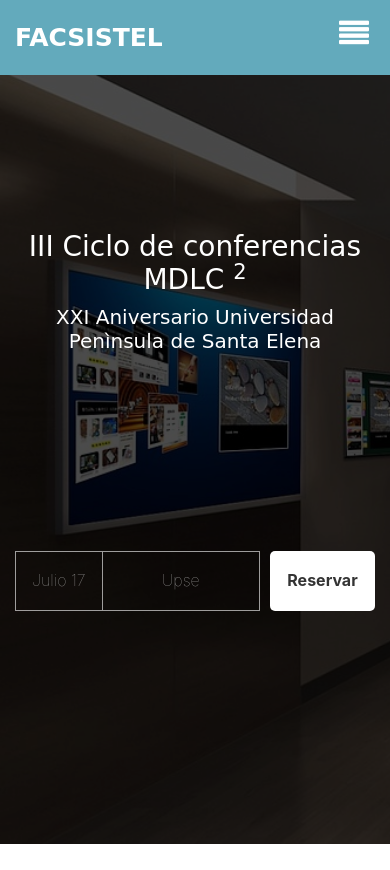
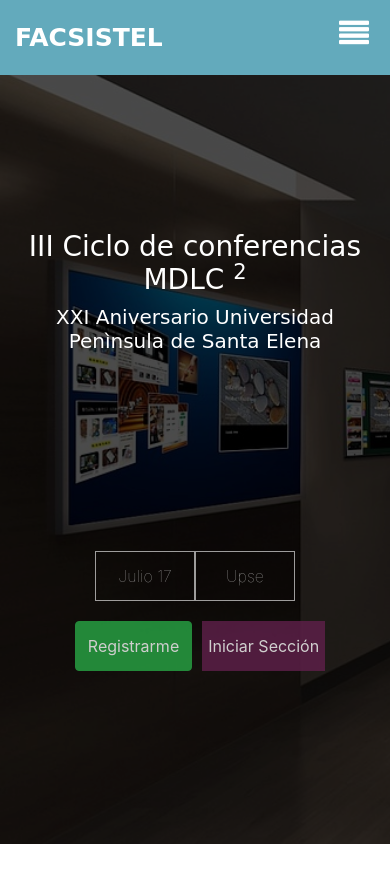
Before and after one commit to sergio-roger/conferencia, a PHP site: page / in a window 390 px wide. Shown: the top 870 px of the page. Run offline with PHP 8.4, Linux system fonts and the light colour scheme; some web fonts are replaced.

Commit message:
Botones de inicio

```diff
--- a/css/generales.css
+++ b/css/generales.css
@@ -79,9 +79,29 @@ header .menu a:hover{
     transition: all .4s;
 }
 
+header .boton{
+    height: 75px;
+}
+
+header .registro{
+    opacity: 0.8 !important;
+}
+
+header .inicio{
+    background-color:  #60204b;
+    border: none;
+    color: white;
+    opacity: 0.8;
+}
+
+header .registro:hover, header .inicio:hover{
+    opacity: 1;
+}
+
 header .detalle{
     height: 75px;
     margin-top: -50px;
+    /* margin-top: -65px; */
 }
 
 header .dm{
@@ -92,11 +112,13 @@ header .dm{
     text-align: center;
     color: rgba(255,255,255,0.6);
     font-weight: lighter;
+    display: inline-block;
 }
 
 header .lugar{
     width: 180px;
     border-left: none;
+    margin-right: 70px;
 }
 
 header .reservar{
@@ -116,12 +138,18 @@ header .reservar:hover{
     transition: all 0.2s;
 }
 
+header button{
+    margin-left: 10px;
+}
+
+header .registro
 /*Seccion 1*/
 section .seccion-1{
     margin-top: 50px;
 }
 
 section .titulo{
+    margin-top: 50px;
     margin-bottom: 45px;
 }
 
--- a/css/style.css
+++ b/css/style.css
@@ -115,6 +115,18 @@
     input[type="text"], input[type="email"], input[type="password"], select{
         margin-bottom: 10px;
     }
+    .adaptar{
+        margin-top: 20px;
+        height: 100%;
+        justify-content: flex-start;
+    }
+    header .boton{
+        height: 50px;
+    }
+    header .dm {
+        padding-top: 12px;
+        height: 50px;
+    }
 }
 
 /* // Medium devices (tablets, 768px and up) */
--- a/index.html
+++ b/index.html
@@ -41,12 +41,20 @@
                 <h2>XXI Aniversario Universidad Penìnsula de Santa Elena</h2>
               </div>
           </div>
-
-          <div class="detalle container d-flex justify-content-end align-items-center">
-              <div class="dm">Julio 17</div>
-              <div class="dm lugar">Upse</div>
-              <a class="dm reservar" href="#">Reservar</a>
-          </div>
+          <!-- d-flex justify-content-end align-items-center borde-2 -->
+          <div class="container ">
+              <div class="row detalle">
+                  <div class="col-12 col-sm-6 col-md-6 d-flex justify-content-center">
+                      <div class="dm">Julio 17</div>
+                      <div class="dm">Upse</div>
+                  </div>
+                  <div class="col-12 col-sm-6 col-md-6 d-flex justify-content-md-end adaptar justify-content-center">
+                      <!-- <a class="dm reservar" href="#">Reservar</a> -->
+                      <button class="boton registro btn btn-success">Registrarme</button>
+                      <button class="boton inicio">Iniciar Sección</button>
+                  </div>
+              </div>
+            </div>
        </div>
     </header>
 
```
